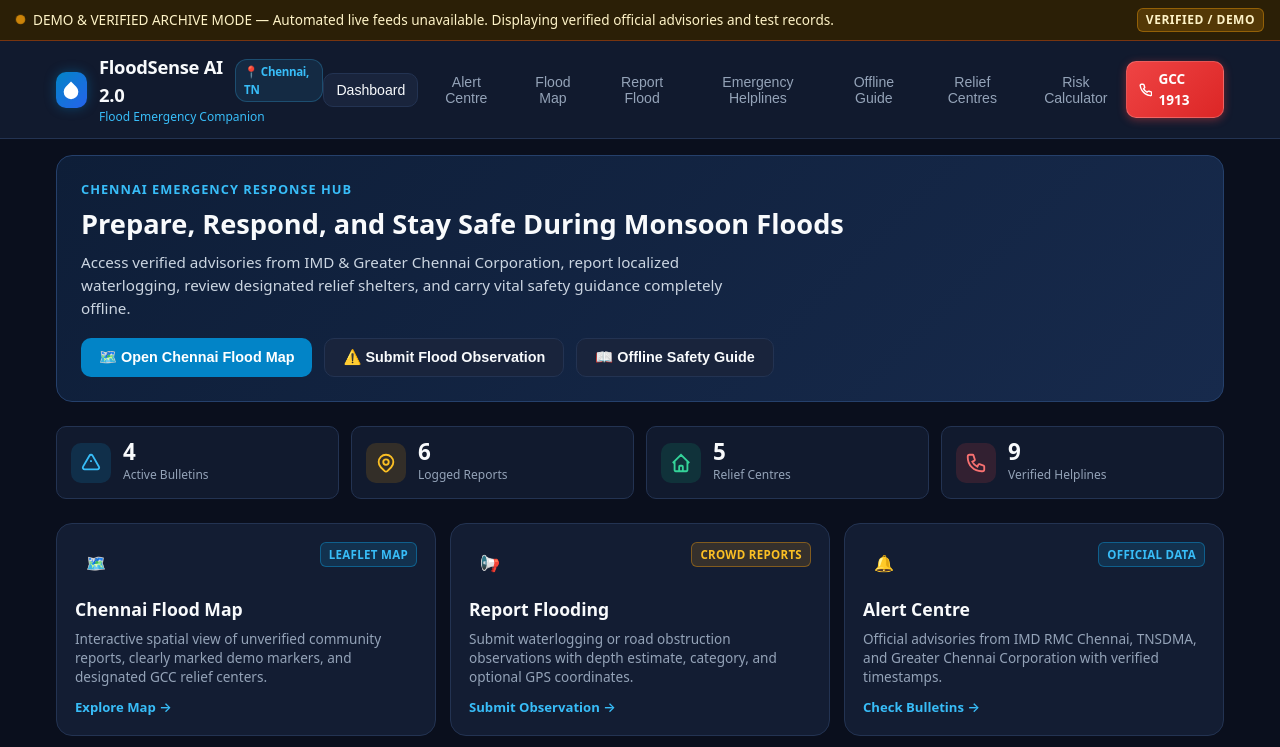
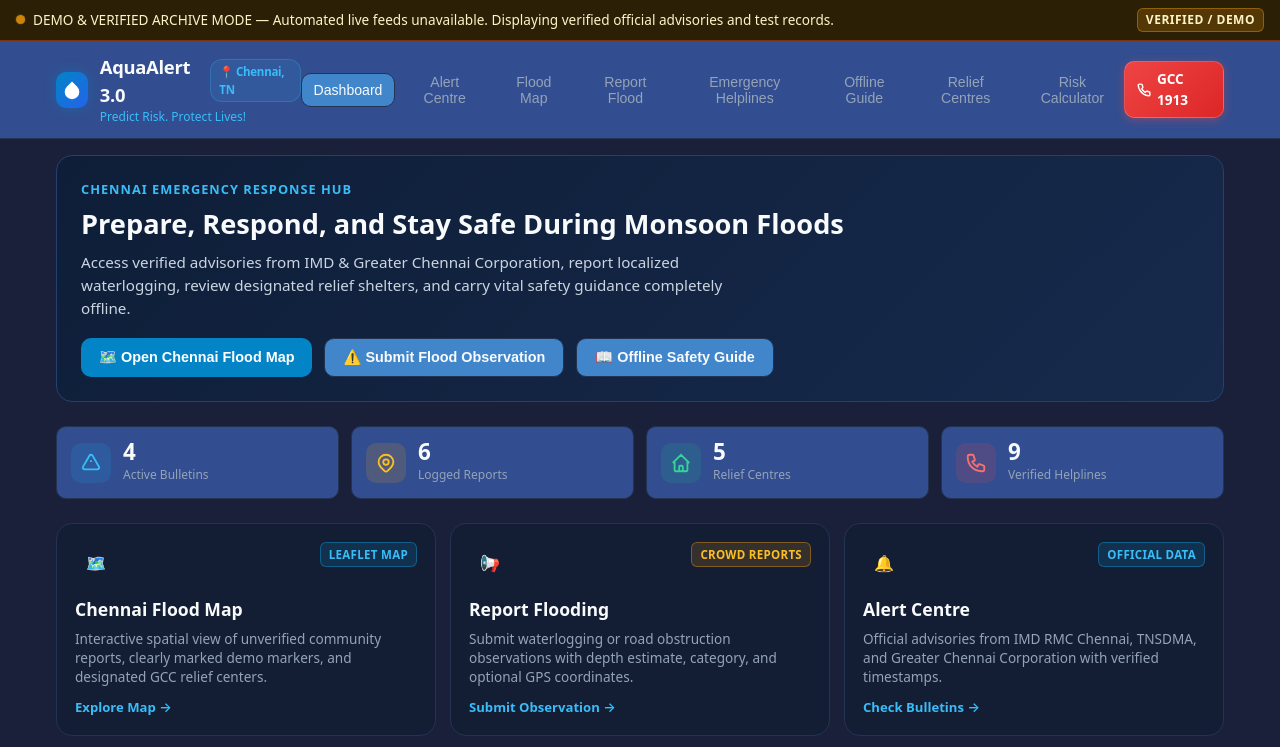
Before and after one commit to ssbhoomi05/FloodSense-AI-, a website: page public/index.html in a window 1280 px wide. Shown: the top 747 px of the page. Drawn offline with nearby package versions, Linux system fonts and the light colour scheme; no server answers.

Commit message:
add changes

```diff
--- a/public/css/styles.css
+++ b/public/css/styles.css
@@ -4,17 +4,17 @@
    ========================================================================== */
 
 :root {
-  --bg-primary: #0a0f1d;
-  --bg-secondary: #111a2e;
-  --bg-tertiary: #19243c;
+  --bg-primary: #060c28e9;
+  --bg-secondary: #324e90;
+  --bg-tertiary: #4186ca;
   --bg-card: #131d33;
   --bg-card-hover: #1c2a47;
   --border-subtle: #233352;
-  --border-focus: #38bdf8;
+  --border-focus: #2975bd;
 
   --text-main: #f8fafc;
   --text-muted: #94a3b8;
-  --text-dim: #64748b;
+  --text-dim: #acb8c9;
 
   --accent-blue: #0284c7;
   --accent-cyan: #38bdf8;
--- a/public/index.html
+++ b/public/index.html
@@ -4,8 +4,8 @@
   <meta charset="UTF-8">
   <meta name="viewport" content="width=device-width, initial-scale=1.0">
   <meta name="theme-color" content="#0a0f1d">
-  <meta name="description" content="FloodSense AI 2.0 — Flood Emergency Companion for Chennai, Tamil Nadu. Official alerts, community reports, offline safety guide, and verified helplines.">
-  <title>FloodSense AI 2.0 — Flood Emergency Companion</title>
+  <meta name="description" content="AquaAlert 3.0 — Predict Risk. Protect Lives! for Chennai, Tamil Nadu. Official alerts, community reports, offline safety guide, and verified helplines.">
+  <title>AquaAlert 3.0 — Predict Risk. Protect Lives!</title>
 
   <!-- PWA Manifest -->
   <link rel="manifest" href="/manifest.json">
@@ -35,8 +35,8 @@
           <svg viewBox="0 0 24 24"><path d="M12 2.69l5.66 5.66a8 8 0 1 1-11.31 0z"/></svg>
         </div>
         <div class="brand-text">
-          <h1>FloodSense AI 2.0 <span class="target-pill">📍 Chennai, TN</span></h1>
-          <div class="brand-sub">Flood Emergency Companion</div>
+          <h1>AquaAlert 3.0 <span class="target-pill">📍 Chennai, TN</span></h1>
+          <div class="brand-sub">Predict Risk. Protect Lives!</div>
         </div>
       </div>
 
```
Also changed, not shown: 1 other file.
